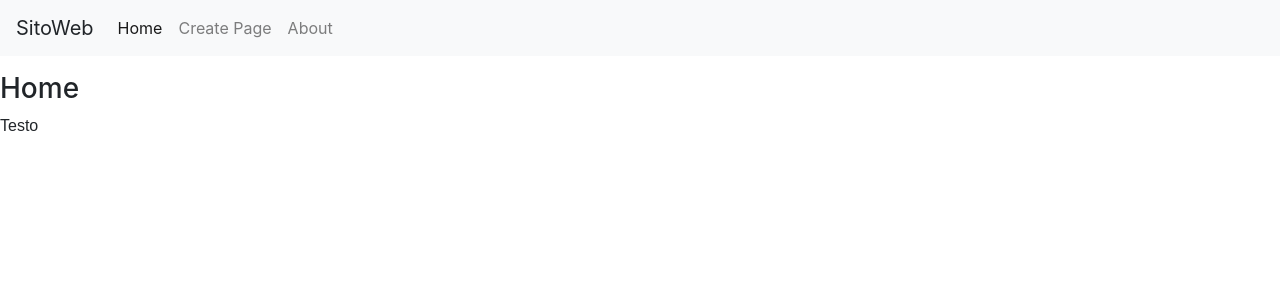
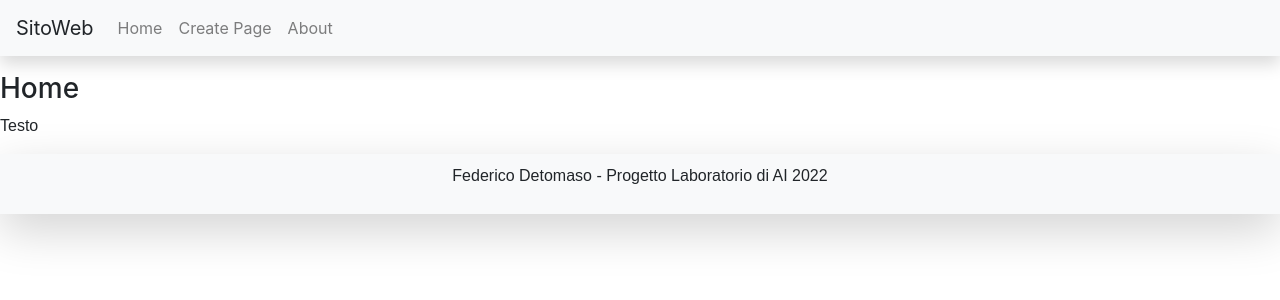
Before and after one commit to deto23/Progetto_LabAI, a Flask app: page / in a window 1280 px wide. Shown: the top 300 px of the page. Run offline with Flask 2, Linux system fonts and the light colour scheme.

Commit message:
Update template.html

```diff
--- a/flask-app/templates/template.html
+++ b/flask-app/templates/template.html
@@ -1,11 +1,11 @@
-  <nav class="navbar navbar-expand-lg navbar-light bg-light mb-3">
+    <nav class="navbar navbar-expand-lg navbar-light bg-light mb-3 shadow">
     <a class="navbar-brand">SitoWeb</a>
     <button class="navbar-toggler" type="button" data-toggle="collapse" data-target="#navbarNav" aria-controls="navbarNav" aria-expanded="false" aria-label="Toggle navigation">
       <span class="navbar-toggler-icon"></span>
     </button>
     <div class="collapse navbar-collapse" id="navbarNav">
       <ul class="navbar-nav">
-        <li class="nav-item active">
+        <li class="nav-item">
           <a class="nav-link" href="{{ url_for('home') }}">Home</span></a>
         </li>
         <li class="nav-item">
@@ -20,3 +20,7 @@
 
     {% block content %}
     {% endblock %}
+
+    <footer class="myFooter bg-light shadow-lg">
+      <p class="fw-bold">Federico Detomaso - Progetto Laboratorio di AI 2022</p>
+    </footer>
```
